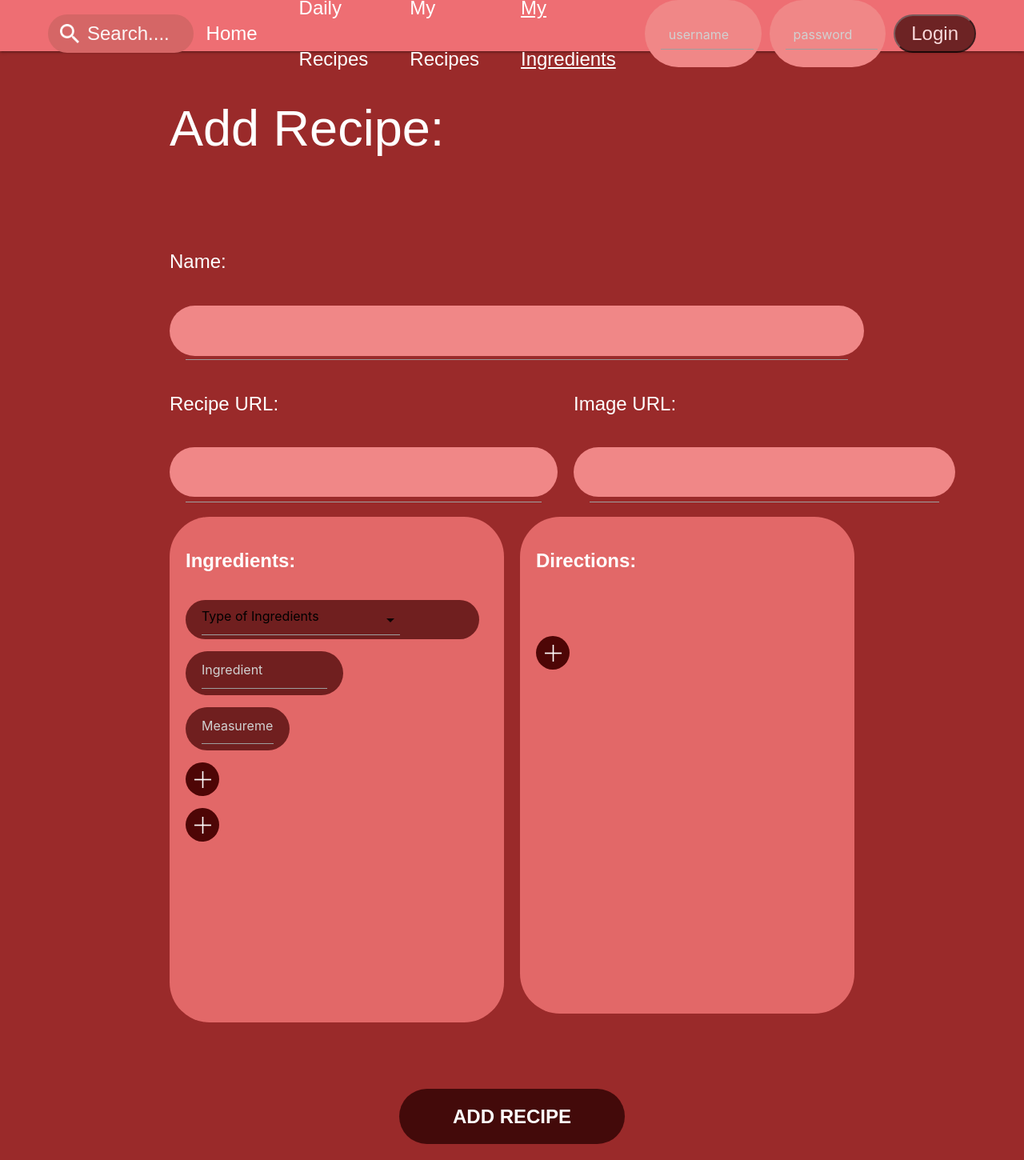
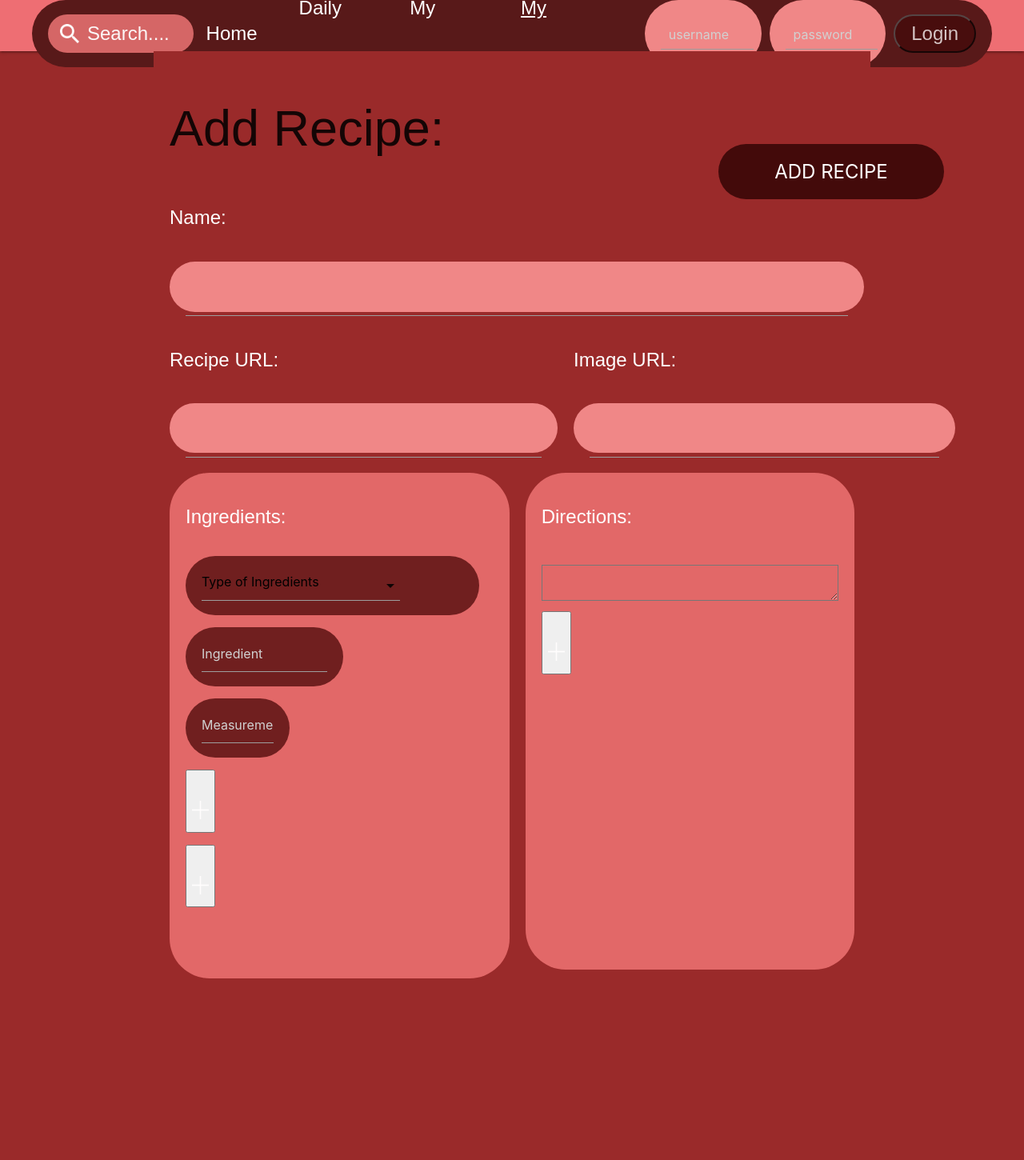
Before and after one commit to Web-2-Project-Group/Ingredients-Logging-and-Recipe-App-Post-Get-Repeat, a Flask app: template App/templates/add-recipe.html in a window 1280 px wide. Shown: the whole page at 80% size. After the commit the page ends 1223 px from the top, so only its background shows below. Run offline with Flask 3, Linux system fonts and the light colour scheme; the template is opened without the code that fills it, so the values that code supplies are empty.

Commit message:
Update style.css

```diff
--- a/App/static/style.css
+++ b/App/static/style.css
@@ -1,8 +1,4 @@
-html {
-  padding: 0;
-  background-color: #9a2a2a;
-}
-
+/* Base Styles */
 :root {
   --bg-color: #9a2a2a;
   --nav-color: #581919;
@@ -15,165 +11,194 @@ html {
   --text-light: #ffffff;
 }
 
-body {
-  margin: 0;
-  font-family: 'Arial Rounded MT Bold', sans-serif;
-  color: var(--text-light);
+.add-recipe-container {
+  background: var(--bg-color);
+  min-height: 100vh;
+  font-family: 'Jersey20-Regular', sans-serif;
+  position: relative;
 }
 
-/* Main Container */
-.add-recipe-container {
-  min-height: 100vh;
-  padding: 40px 60px;
-  max-width: 1200px;
-  margin: auto;
+/* Navigation Bar */
+.nav-bar {
+  background: var(--nav-color);
+  border-radius: 75px;
+  height: 84px;
   display: flex;
-  flex-direction: column;
-  gap: 30px;
+  align-items: center;
+  justify-content: space-between;
+  padding: 0 50px;
+  margin: 24px 68px;
 }
 
-/* Top Field - Name */
-.form-row {
+.search-box {
+  background: var(--search-color);
+  border-radius: 75px;
   display: flex;
-  flex-direction: row;
-  gap: 20px;
-  width: 100%;
+  align-items: center;
+  padding: 0 20px;
+  height: 60px;
 }
 
+.search-icon {
+  width: 24px;
+  height: 24px;
+  margin-right: 10px;
+}
+
+.search-text {
+  color: var(--text-light);
+  font-size: 35px;
+  opacity: 0.95;
+}
+
+.nav-links {
+  display: flex;
+  align-items: center;
+  gap: 40px;
+}
+
+.nav-item {
+  color: var(--text-light);
+  font-size: 32px;
+}
+
+.nav-item.active {
+  text-decoration: underline;
+}
+
+.login-btn {
+  background: var(--login-color);
+  border-radius: 45px;
+  padding: 8px 20px;
+  color: var(--text-light);
+  font-size: 32px;
+  opacity: 0.75;
+}
+
+/* Page Title */
+.page-title {
+  color: var(--text-light);
+  font-family: 'Jomhuria-Regular', sans-serif;
+  font-size: 96px;
+  margin: 50px 0 0 79px;
+}
+
+/* Form Layout */
+.form-section {
+  display: flex;
+  gap: 40px;
+  margin: 40px 100px;
+}
+
+.form-column {
+  flex: 1;
+}
+
+.left-column {
+  background: var(--div-color);
+  border-radius: 50px;
+  padding: 30px;
+}
+
+.right-column {
+  background: var(--div-color);
+  border-radius: 50px;
+  padding: 30px;
+}
+
+/* Input Fields */
 .input-group {
-  flex: 1;
-  display: flex;
-  flex-direction: column;
+  margin-bottom: 30px;
 }
 
 .input-label {
-  font-size: 22px;
-  margin-bottom: 8px;
+  color: var(--text-light);
+  font-size: 32px;
+  margin-bottom: 10px;
 }
 
-.input-field input,
-.input-field select,
-textarea {
-  width: 100%;
-  padding: 16px 24px;
-  font-size: 18px;
-  border-radius: 30px;
-  background-color: var(--input-bg);
-  border: none;
-  color: var(--text-light);
+.input-field {
+  background: var(--input-bg);
+  border-radius: 75px;
+  height: 63px;
 }
 
-textarea {
-  height: 480px;
-  resize: none;
+/* Ingredients Section */
+.section-title {
+  color: var(--text-light);
+  font-size: 32px;
+  margin-bottom: 20px;
 }
 
-/* URL Row */
-.url-row {
+.ingredient-row {
   display: flex;
-  gap: 20px;
+  gap: 15px;
+  margin-bottom: 15px;
 }
 
-/* Bottom Row */
-.content-row {
+.ingredient-type,
+.ingredient-measurement,
+.ingredient-name {
+  background: var(--ingredient-bg);
+  border-radius: 45px;
+  padding: 10px 20px;
+  color: var(--text-light);
+  font-size: 24px;
   display: flex;
-  gap: 30px;
+  align-items: center;
   justify-content: space-between;
 }
 
-/* Ingredients Section */
-.ingredients-section {
-  background-color: #db8282;
-  border-radius: 40px;
-  padding: 24px;
-  flex: 1;
-  display: flex;
-  flex-direction: column;
-  justify-content: flex-start;
-  position: relative;
-}
-
-.ingredient-controls {
-  display: flex;
-  flex-direction: column;
-  gap: 20px;
-}
-
-.ingredient-type select,
-.ingredient-measurement input,
-.ingredient-name input {
-  background-color: var(--ingredient-bg);
-  color: white;
-  border-radius: 40px;
-  border: none;
-  padding: 12px 20px;
-  font-size: 18px;
-  width: 100%;
-}
-
 .ingredient-type {
-  width: 100%;
+  flex: 2;
 }
 
 .ingredient-measurement {
-  width: 40%;
+  flex: 1;
 }
 
 .ingredient-name {
-  width: 55%;
-  display: flex;
-  align-items: center;
+  flex: 1.5;
 }
 
-.add-btn,
-.ellipse-btn {
-  width: 42px;
-  height: 42px;
+.add-btn {
+  background: #4e0606;
+  width: 34px;
+  height: 34px;
   border-radius: 50%;
-  background-color: #4e0606;
-  border: none;
   display: flex;
   align-items: center;
   justify-content: center;
   cursor: pointer;
 }
 
-.add-btn img,
-.ellipse-btn img {
-  width: 21px;
-  height: 21px;
+/* Directions Section */
+.directions-field {
+  background: var(--ingredient-bg);
+  border-radius: 45px;
+  padding: 20px;
+  height: 500px;
+  position: relative;
 }
 
-/* Directions Section */
-.directions-section {
-  background-color: #e26868;
-  border-radius: 40px;
-  padding: 24px;
-  flex: 1;
-  position: relative;
-  display: flex;
-  flex-direction: column;
-}
-
-.section-title {
-  font-size: 24px;
-  font-weight: bold;
-  margin-bottom: 20px;
+.directions-text {
+  color: var(--text-light);
+  font-size: 32px;
 }
 
 /* Submit Button */
 .submit-btn {
-  background-color: var(--add-recipe-color);
-  border: none;
-  border-radius: 40px;
-  padding: 18px 40px;
-  font-size: 24px;
-  font-weight: bold;
-  color: white;
-  margin: 20px auto 0;
+  background: var(--add-recipe-color);
+  border-radius: 65px;
+  color: var(--text-light);
+  font-size: 36px;
+  padding: 15px 40px;
+  position: absolute;
+  right: 100px;
+  top: 160px;
   cursor: pointer;
-  width: 300px;
 }
+
 html {
   padding: 0;
   background-color: #9a2a2a;
```
